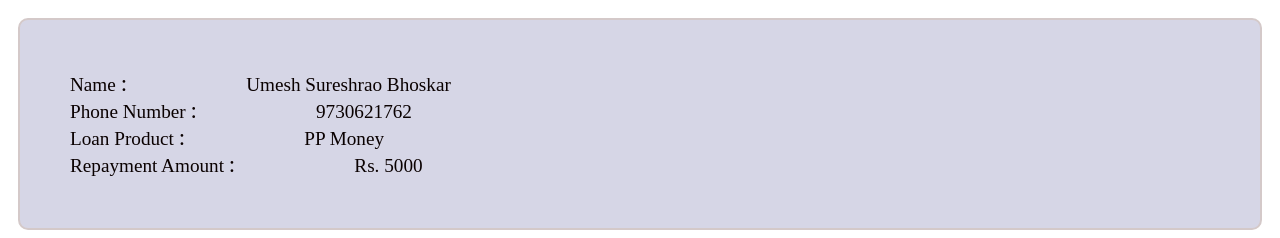
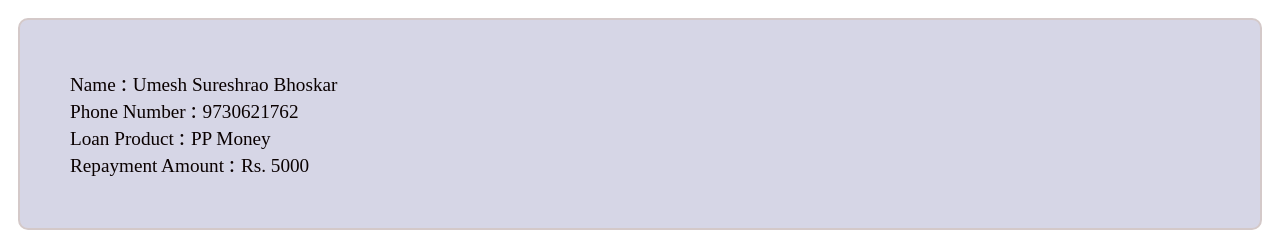
Before and after one commit to jituloan/repayment, a plain HTML site: page index.html in a window 1280 px wide. Shown: the part 170-408 px from the top of the page. Drawn offline with Linux system fonts and the light colour scheme.

Commit message:
Update index.html

```diff
--- a/index.html
+++ b/index.html
@@ -22,7 +22,6 @@
     .c3 {
       text-align: right;
       font-size: larger;
-      word-spacing: 3cm;
     }
     </style>
   <title>Repayment</title>
```
